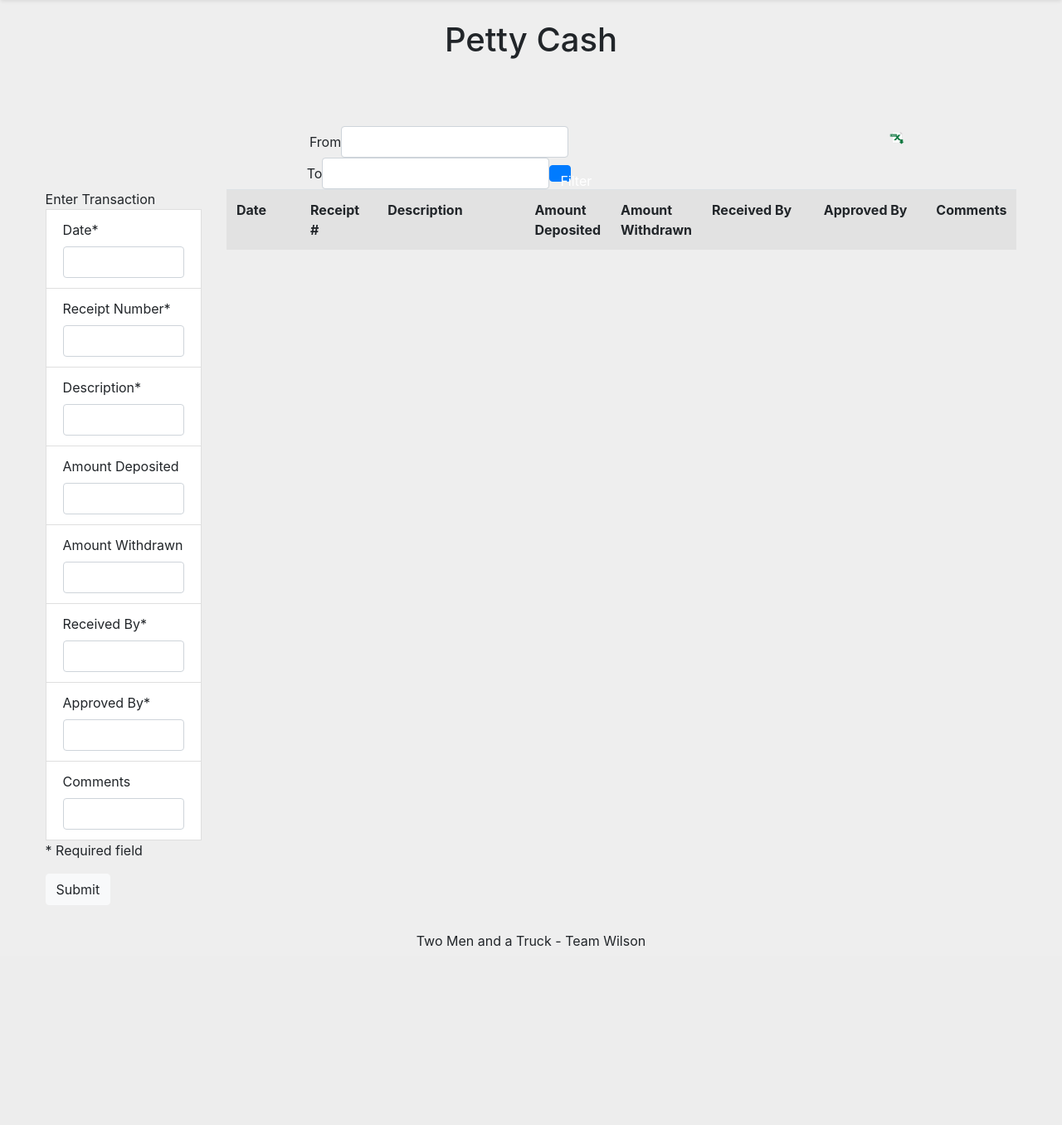
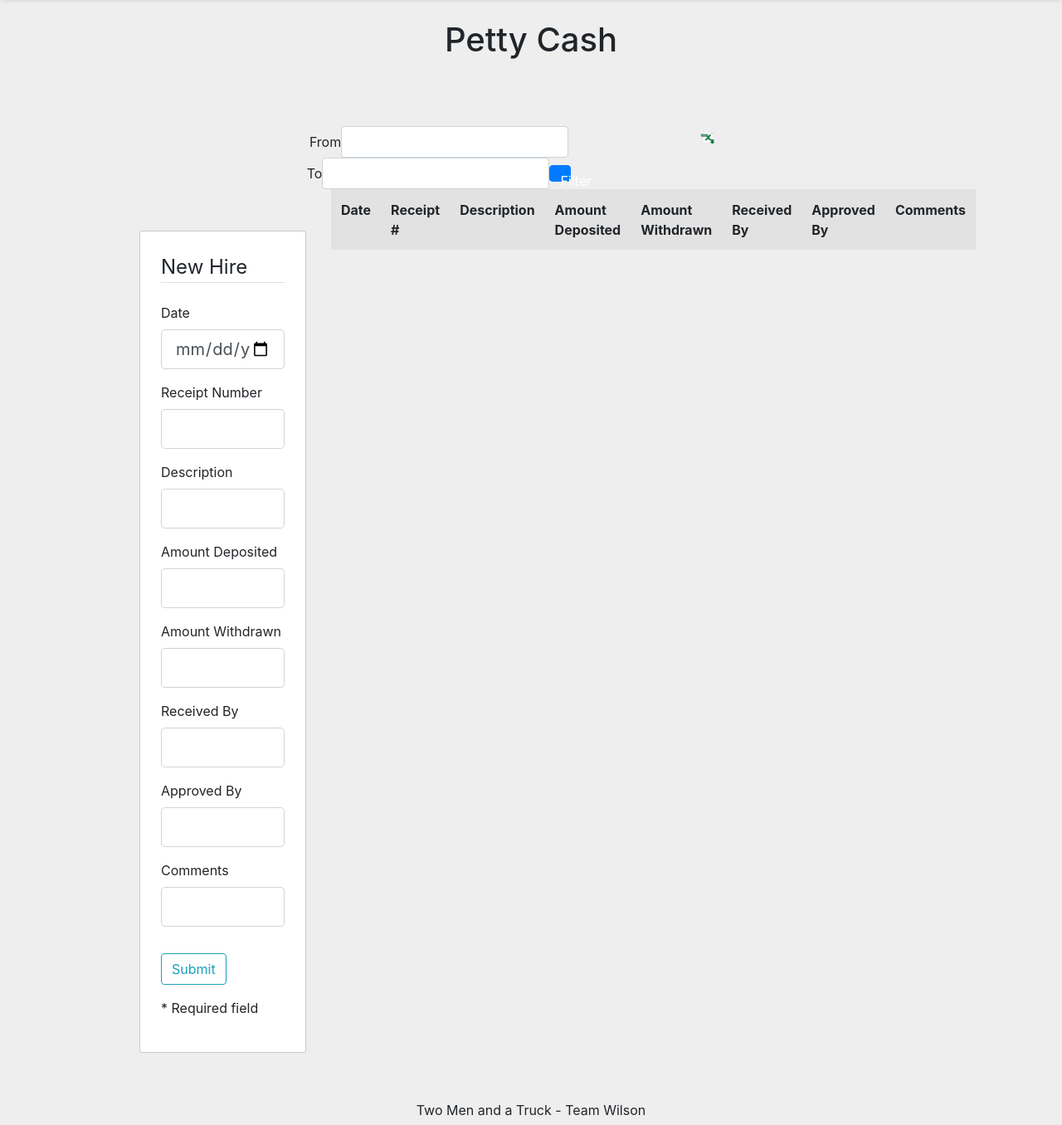
Before and after one commit to remco-mooij/team-wilson-website, a Flask app: page /petty_cash in a window 1280 px wide. Shown: the part 74-1430 px from the top of the page at 83% size. Before the commit the page ends 1215 px from the top, so only its background shows below. Run offline with Flask 2, Linux system fonts and the light colour scheme; lists and menus that the app fills with data are empty; some libraries are stand-ins or nearby versions.

Commit message:
added petty cash form and database model

```diff
--- a/app/forms.py
+++ b/app/forms.py
@@ -2,7 +2,7 @@ from flask_wtf import FlaskForm
 from flask_wtf.file import FileField, FileAllowed
 from flask_login import current_user
 from wtforms import StringField, PasswordField, SubmitField, BooleanField, FloatField, DateField, IntegerField
-from wtforms.validators import DataRequired, Length, Email, EqualTo, ValidationError
+from wtforms.validators import DataRequired, Length, Email, EqualTo, ValidationError, Optional
 from app.models import User
 
 class RegistrationForm(FlaskForm):
@@ -55,3 +55,14 @@ class NewHireForm(FlaskForm):
   start_date = DateField('Start Date', validators=[DataRequired()])
   wisely_no = IntegerField('Wisely Number', validators=[DataRequired()])
   submit = SubmitField('Submit')
+
+class PettyCashForm(FlaskForm):
+  date = DateField('Date', validators=[DataRequired()])
+  receipt_no = IntegerField('Receipt Number', validators=[DataRequired()])
+  description = StringField('Description', validators=[DataRequired()])
+  amount_deposited = FloatField('Amount Deposited', validators=[Optional()])
+  amount_withdrawn = FloatField('Amount Withdrawn', validators=[Optional()])
+  received_by = StringField('Received By', validators=[DataRequired()])
+  approved_by = StringField('Approved By', validators=[DataRequired()])
+  comments = StringField('Comments')
+  submit = SubmitField('Submit')
--- a/app/routes.py
+++ b/app/routes.py
@@ -3,8 +3,8 @@ import secrets
 from PIL import Image
 from app import app, db, bcrypt
 from flask import render_template, url_for, redirect, flash, request
-from app.forms import RegistrationForm, LoginForm, UpdateAccountForm, NewHireForm
-from app.models import User, NewHire
+from app.forms import RegistrationForm, LoginForm, UpdateAccountForm, NewHireForm, PettyCashForm
+from app.models import User, NewHire, PettyCashExp
 from flask_login import login_user, current_user, logout_user, login_required
 
 @app.route("/")
@@ -83,24 +83,33 @@ def account():
 
 @app.route("/new_hires")
 def new_hires():
-    new_hires = NewHire.query.all()
-    return render_template('new_hires.html', new_hires=new_hires)
+  new_hires = NewHire.query.all()
+  return render_template('new_hires.html', new_hires=new_hires)
 
 @app.route("/enter_new_hire", methods=['GET', 'POST'])
 @login_required
 def enter_new_hire():
-    form = NewHireForm()
-    if form.validate_on_submit():
-        newhire = NewHire(first_name=form.first_name.data, last_name=form.last_name.data,\
-                            position=form.position.data, pay_rate=form.pay_rate.data,\
-                            hire_date=form.hire_date.data, start_date=form.start_date.data,\
-                            wisely_no=form.wisely_no.data, user=current_user)
-        db.session.add(newhire)
-        db.session.commit()
-        flash('New hire was entered successfully!', 'success')
-        # return(redirect(url_for('new_hires'))
-    return render_template('enter_new_hire.html', form=form)
+  form = NewHireForm()
+  if form.validate_on_submit():
+      newhire = NewHire(first_name=form.first_name.data, last_name=form.last_name.data,\
+                          position=form.position.data, pay_rate=form.pay_rate.data,\
+                          hire_date=form.hire_date.data, start_date=form.start_date.data,\
+                          wisely_no=form.wisely_no.data, user=current_user)
+      db.session.add(newhire)
+      db.session.commit()
+      flash('New hire was entered successfully!', 'success')
+      return redirect(url_for('new_hires'))
+  return render_template('enter_new_hire.html', form=form)
 
-@app.route("/petty_cash")
+@app.route("/petty_cash", methods=['GET', 'POST'])
 def petty_cash():
-  return render_template("petty_cash.html")
+  form = PettyCashForm()
+  if form.validate_on_submit():
+    pettycash_exp = PettyCashExp(date=form.date.data, receipt_no=form.receipt_no.data,\
+                                  description=form.description.data, amount_deposited=form.amount_deposited.data,\
+                                  amount_withdrawn=form.amount_withdrawn.data, received_by=form.received_by.data,\
+                                  approved_by=form.approved_by.data, comments=form.comments.data, user=current_user)
+    db.session.add(pettycash_exp)
+    db.session.commit()
+    return redirect(url_for('petty_cash'))
+  return render_template("petty_cash.html", form=form)
--- a/app/static/css/main.css
+++ b/app/static/css/main.css
@@ -106,3 +106,12 @@ fieldset {
 .newhire-info-header {
   font-weight: 300;
 }
+
+.pettycash-form {
+  background-color: white;
+  margin: 50px 0px 50px 25px;
+  padding: 25px;
+  border: 1px solid #cacaca;
+  border-radius: 3px;
+
+}
--- a/app/templates/petty_cash.html
+++ b/app/templates/petty_cash.html
@@ -1,16 +1,6 @@
 {% extends "layout.html" %}
 {% block content %}
-
-  <!-- <style>
-  body { background-color: lightgrey;
-    background-position: center;
-    background-size: cover;
-    font-family: 'Roboto Condensed', sans-serif;
-  }
-  </style> -->
-
-
-  <div class="container-fluid" style="margin-top:0px;">
+  <div class="container-fluid">
 
     <div class=row-md-6>
       <br>
@@ -27,7 +17,7 @@
   </div>
 
   <div class="container-fluid">
-    <div class='row justify-content-between'>
+    <div class="row">
       <div class="col-md-7 my-auto" style="margin-left: 10%;">
         <form id="filterTrans" class="form-inline justify-content-center">
           <!-- <div class='col-md-8 list-group-item'></div> -->
@@ -55,65 +45,127 @@
     </div>
   </div>
 
-    <div class="row margin-top-50 justify-content-md-center">
-      <div class="col-md-2">
-        <aside class="filters">
-
-
-
-          <div class="panel panel-default">
-            <div class="panel-heading forms-panel">Enter Transaction</div>
-              <div class="panel-body">
-                <form id="enterTrans">
-                  <div class="list-group-item">
-                    <label for="name">Date*</label>
-                    <input id="datepicker" class="datepicker form-control" type='text' name="">
+  <div class="container-fluid">
+    <div class="row">
+      <div class="col-md-3">
+        <div class="pettycash-form">
+          <form method="POST" action="">
+            {{ form.hidden_tag() }}
+            <fieldset class="form-group">
+              <legend class="border-bottom mb-4">New Hire</legend>
+              <div class="form-group">
+                {{ form.date.label() }}
+                {% if form.date.errors %}
+                  {{ form.date(class="form-control form-control-lg is-invalid") }}
+                  <div class="invalid-feedback">
+                    {% for error in form.date.errors %}
+                    <span>{{ error }}</span>
+                    {% endfor %}
                   </div>
-                  <div class="list-group-item">
-                    <label for="customer-id">Receipt Number*</label>
-                    <input class="form-control" id="receiptNumber" type="text" name=expReceipt value="">
+                {% else %}
+                  {{ form.date(class="form-control form-control-lg") }}
+                {% endif %}
               </div>
-                  <div class="list-group-item">
-                    <label for="customer-id">Description*</label>
-                    <input class="form-control" id="description" type="text" name=expDescr value="">
+              <div class="form-group">
+                {{ form.receipt_no.label() }}
+                {% if form.receipt_no.errors %}
+                  {{ form.receipt_no(class="form-control form-control-lg is-invalid") }}
+                  <div class="invalid-feedback">
+                    {% for error in form.receipt_no.errors %}
+                    <span>{{ error }}</span>
+                    {% endfor %}
                   </div>
-                  <div class="list-group-item">
-                    <label for="sales-order">Amount Deposited</label>
-                    <input class="form-control" id="depAmount" type="text" name=expAmountDep value="">
+                {% else %}
+                  {{ form.receipt_no(class="form-control form-control-lg") }}
+                {% endif %}
               </div>
-                  <div class="list-group-item">
-                    <label for="sales-order">Amount Withdrawn</label>
-                    <input class="form-control" id="withAmount" type="text" name=expAmountWith value="">
+              <div class="form-group">
+                {{ form.description.label() }}
+                {% if form.description.errors %}
+                  {{ form.description(class="form-control form-control-lg is-invalid") }}
+                  <div class="invalid-feedback">
+                    {% for error in form.description.errors %}
+                    <span>{{ error }}</span>
+                    {% endfor %}
                   </div>
-                  <div class="list-group-item">
-                    <label for="sales-order">Received By*</label>
-                    <input class="form-control" id="receivedBy" type="text" name=expReceived value="">
+                {% else %}
+                  {{ form.description(class="form-control form-control-lg") }}
+                {% endif %}
               </div>
-                  <div class="list-group-item">
-                    <label for="sales-order">Approved By*</label>
-                    <input class="form-control" id="approvedBy" type="text" name=expApproved value ="">
+              <div class="form-group">
+                {{ form.amount_deposited.label() }}
+                {% if form.amount_deposited.errors %}
+                  {{ form.amount_deposited(class="form-control form-control-lg is-invalid") }}
+                  <div class="invalid-feedback">
+                    {% for error in form.amount_deposited.errors %}
+                    <span>{{ error }}</span>
+                    {% endfor %}
                   </div>
-                  <div class="list-group-item">
-                    <label for="sales-order">Comments</label>
-                    <input class="form-control" id="comments" type="text" name=expComments value="">
+                {% else %}
+                  {{ form.amount_deposited(class="form-control form-control-lg") }}
+                {% endif %}
+              </div>
+              <div class="form-group">
+                {{ form.amount_withdrawn.label() }}
+                {% if form.amount_withdrawn.errors %}
+                  {{ form.amount_withdrawn(class="form-control form-control-lg is-invalid") }}
+                  <div class="invalid-feedback">
+                    {% for error in form.amount_withdrawn.errors %}
+                    <span>{{ error }}</span>
+                    {% endfor %}
+                  </div>
+                {% else %}
+                  {{ form.amount_withdrawn(class="form-control form-control-lg") }}
+                {% endif %}
+              </div>
+              <div class="form-group">
+                {{ form.received_by.label() }}
+                {% if form.received_by.errors %}
+                  {{ form.received_by(class="form-control form-control-lg is-invalid") }}
+                  <div class="invalid-feedback">
+                    {% for error in form.received_by.errors %}
+                    <span>{{ error }}</span>
+                    {% endfor %}
+                  </div>
+                {% else %}
+                  {{ form.received_by(class="form-control form-control-lg") }}
+                {% endif %}
+              </div>
+              <div class="form-group">
+                {{ form.approved_by.label() }}
+                {% if form.approved_by.errors %}
+                  {{ form.approved_by(class="form-control form-control-lg is-invalid") }}
+                  <div class="invalid-feedback">
+                    {% for error in form.approved_by.errors %}
+                    <span>{{ error }}</span>
+                    {% endfor %}
+                  </div>
+                {% else %}
+                  {{ form.approved_by(class="form-control form-control-lg") }}
+                {% endif %}
+              </div>
+              <div class="form-group">
+                {{ form.comments.label() }}
+                {% if form.comments.errors %}
+                  {{ form.comments(class="form-control form-control-lg is-invalid") }}
+                  <div class="invalid-feedback">
+                    {% for error in form.comments.errors %}
+                    <span>{{ error }}</span>
+                    {% endfor %}
+                  </div>
+                {% else %}
+                  {{ form.comments(class="form-control form-control-lg") }}
+                {% endif %}
+              </div>
+            </fieldset>
+            <div class="form-group">
+              {{ form.submit(class="btn btn-outline-info") }}
+            </div>
+          </form>
+          <p class style=>* Required field</p>
+        </div>
       </div>
 
-
-                    <p class style=>* Required field</p>
-
-
-
-
-                  <!-- <button id="submit-btn" type="button" class="btn btn-light add-btn">Add</button> -->
-                  <button id="submit-btn" type="submit" class="btn btn-light submit-btn">Submit</button>
-                  <br><br>
-
-                </form>
-
-              </div>
-
-          </aside>
-        </div>
       <div class="col-md-9">
         <div id="table-area" class="">
           <table class="table table-striped table-hover">
@@ -144,6 +196,12 @@
     </div>
   </div>
 
-  </div>
+
+
+
+
+
+
+
 
 {% endblock content %}
```
Also changed, not shown: app/models.py (+20 -0 lines), app/team_wilson.db. Lines whose indentation alone changed are shown as unchanged.
